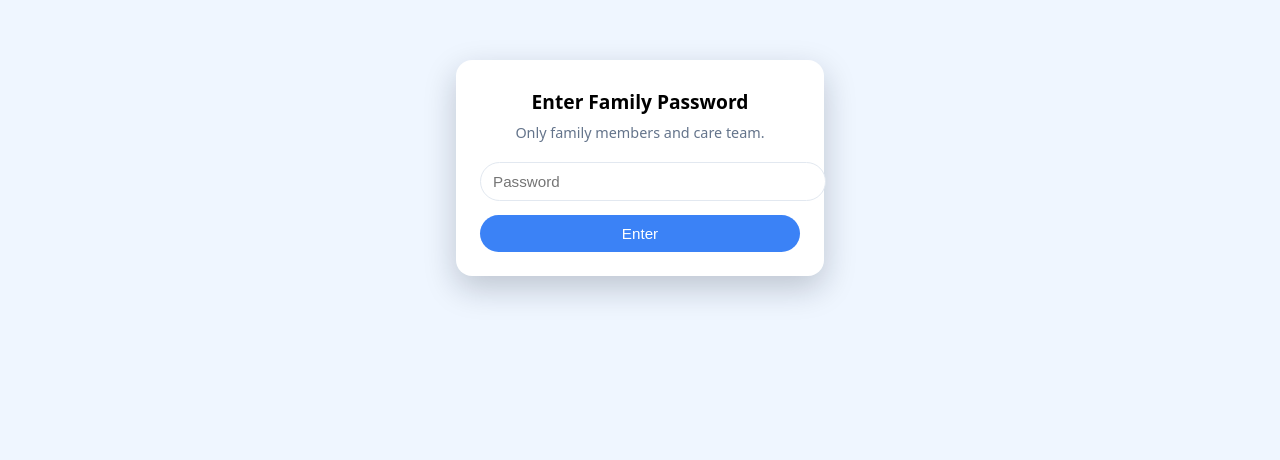
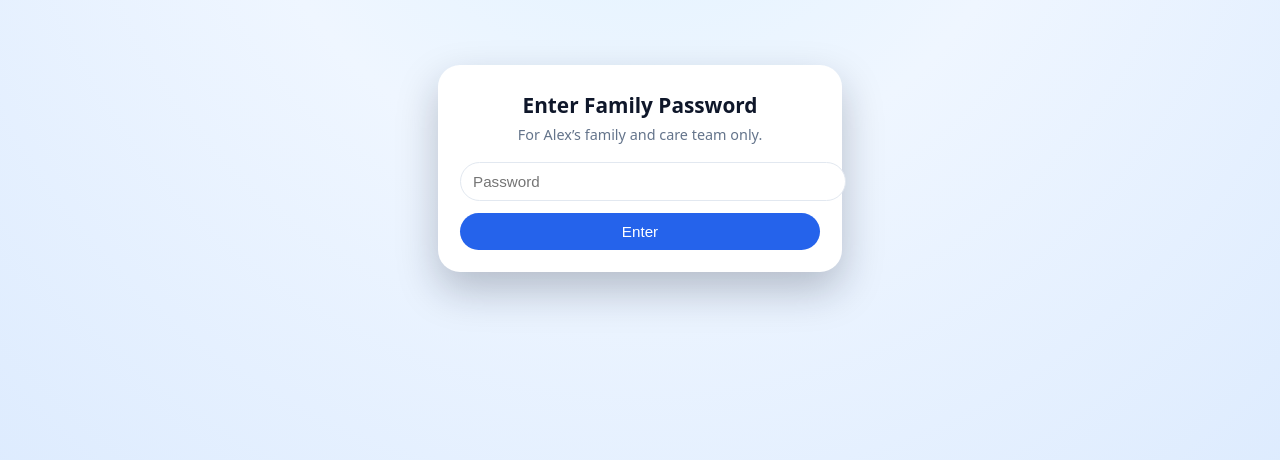
Before and after one commit to kayla-galgano/alex-resource-hub, a plain HTML site: page auth.html in a window 1280 px wide. Shown: the part 232-692 px from the top of the page. Drawn offline with Linux system fonts and the light colour scheme.

Commit message:
Update auth.html

```diff
--- a/auth.html
+++ b/auth.html
@@ -6,54 +6,59 @@
   <meta name="viewport" content="width=device-width, initial-scale=1" />
   <style>
     body {
-      background: #eff6ff;
+      margin: 0;
+      height: 100vh;
       font-family: system-ui, -apple-system, BlinkMacSystemFont, "Segoe UI", sans-serif;
       display: flex;
       justify-content: center;
       align-items: center;
-      height: 100vh;
-      margin: 0;
+      background: radial-gradient(circle at top, #e0f2ff 0, #eff6ff 40%, #dbeafe 100%);
     }
 
     .box {
-      padding: 28px 24px 24px;
+      width: 100%;
+      max-width: 360px;
       background: #ffffff;
-      border-radius: 16px;
-      box-shadow: 0 12px 32px rgba(15, 23, 42, 0.22);
+      border-radius: 22px;
+      padding: 26px 22px 22px;
+      box-shadow: 0 18px 40px rgba(15, 23, 42, 0.25);
       text-align: center;
-      width: 320px;
     }
 
     h2 {
-      margin: 0 0 8px;
-      font-size: 1.2rem;
+      margin: 0 0 6px;
+      font-size: 1.3rem;
+      color: #0f172a;
     }
 
     p {
-      margin: 0 0 16px;
+      margin: 0 0 18px;
       font-size: 0.9rem;
       color: #64748b;
     }
 
+    form {
+      margin: 0;
+    }
+
     input {
+      width: 100%;
       padding: 10px 12px;
-      width: 100%;
-      margin-top: 4px;
       border-radius: 999px;
       border: 1px solid #e2e8f0;
       font-size: 0.95rem;
       outline: none;
+      margin-bottom: 12px;
     }
 
     button {
-      margin-top: 14px;
       width: 100%;
       padding: 10px 14px;
-      background: #3b82f6;
+      border-radius: 999px;
       border: none;
+      background: #2563eb;
       color: white;
       font-size: 0.95rem;
-      border-radius: 999px;
       cursor: pointer;
     }
 
@@ -65,17 +70,22 @@
 <body>
   <div class="box">
     <h2>Enter Family Password</h2>
-    <p>Only family members and care team.</p>
+    <p>For Alex’s family and care team only.</p>
 
-    <!-- form so Enter key works -->
+    <!-- Using a form so pressing Enter works -->
     <form onsubmit="login(event)">
-      <input type="password" id="pw" placeholder="Password" />
+      <input
+        type="password"
+        id="pw"
+        placeholder="Password"
+        autocomplete="current-password"
+      />
       <button type="submit">Enter</button>
     </form>
   </div>
 
   <script>
-    // If already logged in, skip straight to the hub
+    // If already logged in, skip to home
     if (localStorage.getItem("alexHubAuthed")) {
       window.location.href = "index.html";
     }
@@ -85,7 +95,7 @@
 
       const pw = document.getElementById("pw").value.trim();
 
-      // Set YOUR password here
+      // CURRENT PASSWORD — change this to whatever you want
       const correct = "alex123";
 
       if (pw === correct) {
```
